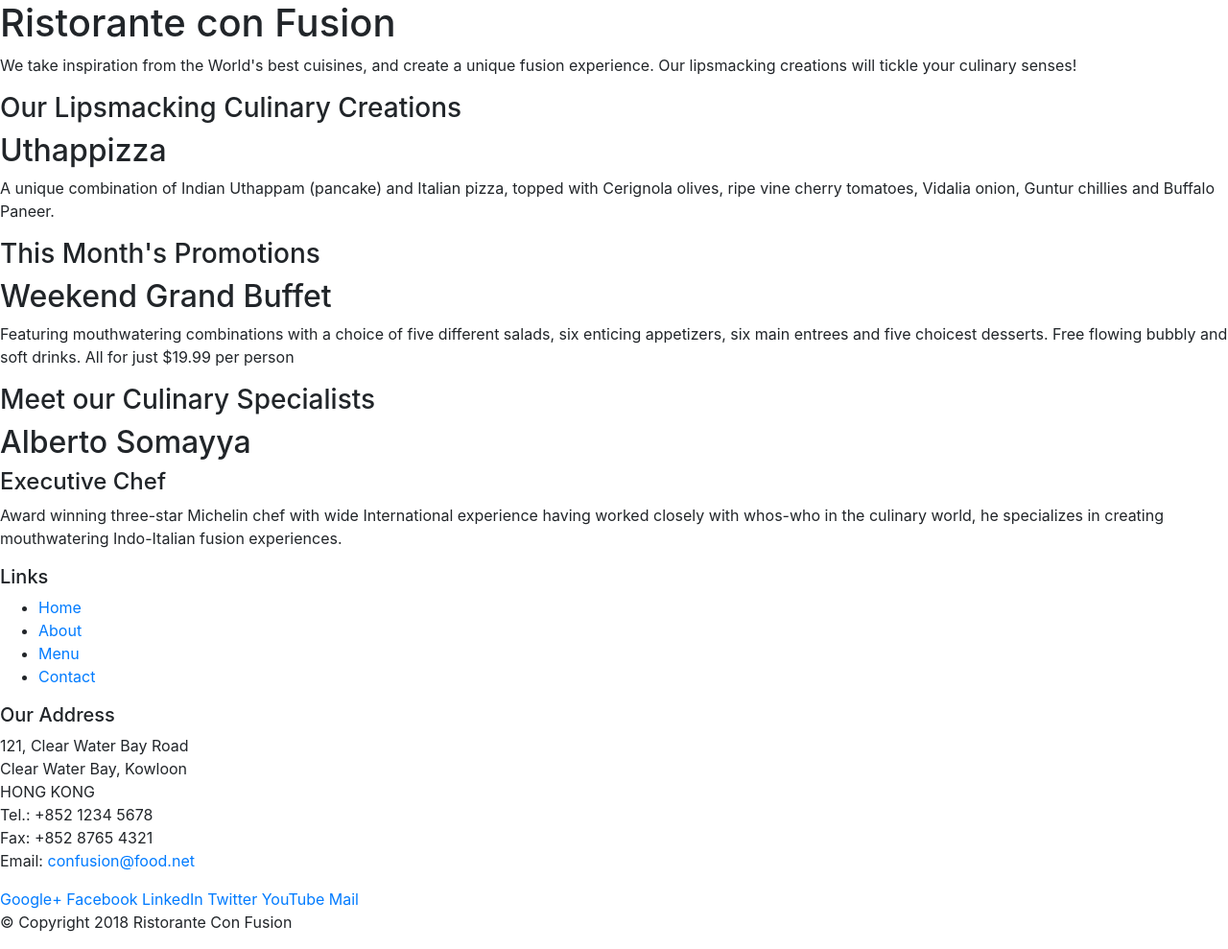
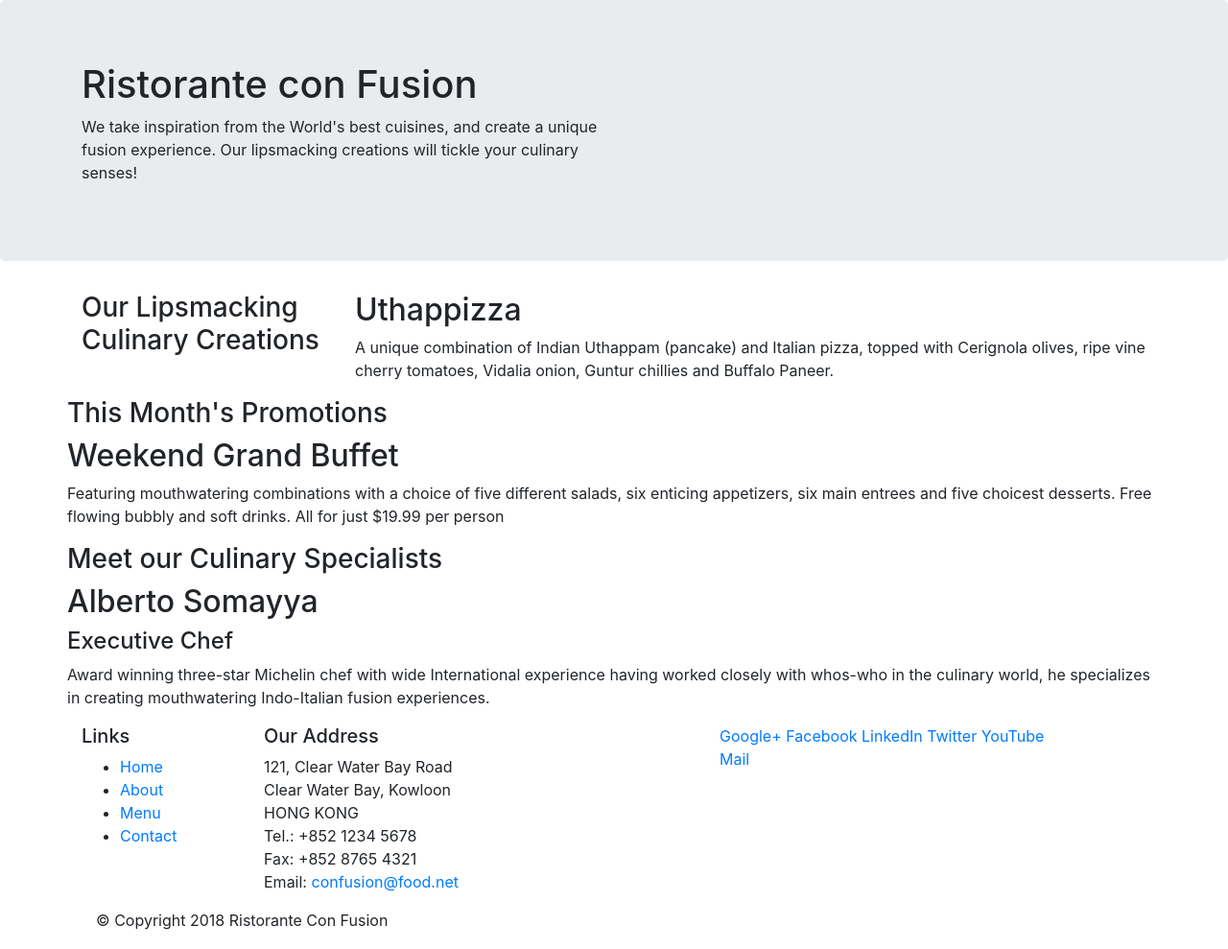
Before and after one commit to BishalTx/LearningBooostrap, a website: page index.html in a window 1280 px wide. Shown: the whole page at 96% size. Drawn offline with nearby package versions, Linux system fonts and the light colour scheme.

Commit message:
Bootstrap Grid Part 1

```diff
--- a/index.html
+++ b/index.html
@@ -15,32 +15,32 @@
 
 <body>
 
-    <header>
-        <div>
-            <div>
-                <div>
+    <header class= "jumbotron">
+        <div class = "container">
+            <div class = "row">
+                <div class="clo-12 col-sm-6" >
                     <h1>Ristorante con Fusion</h1>
                     <p>We take inspiration from the World's best cuisines, and create a unique fusion experience. Our lipsmacking creations will tickle your culinary senses!</p>
                 </div>
-                <div>
+                <div class="col-12 col-sm">
                 </div>
             </div>
         </div>
     </header>
+     <div class ="container"></class>
+    <div class = "row">
+        <div class = "col-12 col-sm-4 col-md-3">
 
-    <div>
-        <div>
-            <div>
                 <h3>Our Lipsmacking Culinary Creations</h3>
             </div>
-            <div>
+            <div class="col col-sm col -md" >
                 <h2>Uthappizza</h2>
                 <p>A unique combination of Indian Uthappam (pancake) and Italian pizza, topped with Cerignola olives, ripe vine cherry tomatoes, Vidalia onion, Guntur chillies and Buffalo Paneer.</p>
             </div>
         </div>
 
 
-        <div>
+        <div class = "row">
             <div>
                 <h3>This Month's Promotions</h3>
             </div>
@@ -50,7 +50,7 @@
             </div>
         </div>
 
-        <div>
+        <div class = "row">
             <div>
                 <h3>Meet our Culinary Specialists</h3>
             </div>
@@ -63,9 +63,9 @@
     </div>
 
     <footer>
-        <div>
-            <div>
-                <div>
+        <div class = "container">
+            <div class = "row">
+                <div class ="col-4 col-sm-2">
                     <h5>Links</h5>
                     <ul>
                         <li><a href="#">Home</a></li>
@@ -74,7 +74,7 @@
                         <li><a href="#">Contact</a></li>
                     </ul>
                 </div>
-                <div>
+                <div class = "col-7 col-sm-5">
                     <h5>Our Address</h5>
                     <address>
 		              121, Clear Water Bay Road<br>
@@ -85,7 +85,7 @@
 		              Email: <a href="mailto:confusion@food.net">confusion@food.net</a>
 		           </address>
                 </div>
-                <div>
+                <div class ="col-12 col-sm-4">
                     <div>
                         <a href="http://google.com/+">Google+</a>
                         <a href="http://www.facebook.com/profile.php?id=">Facebook</a>
@@ -97,7 +97,7 @@
                 </div>
            </div>
            <div>
-                <div>
+                <div class="col-auto">
                     <p>© Copyright 2018 Ristorante Con Fusion</p>
                 </div>
            </div>
```
